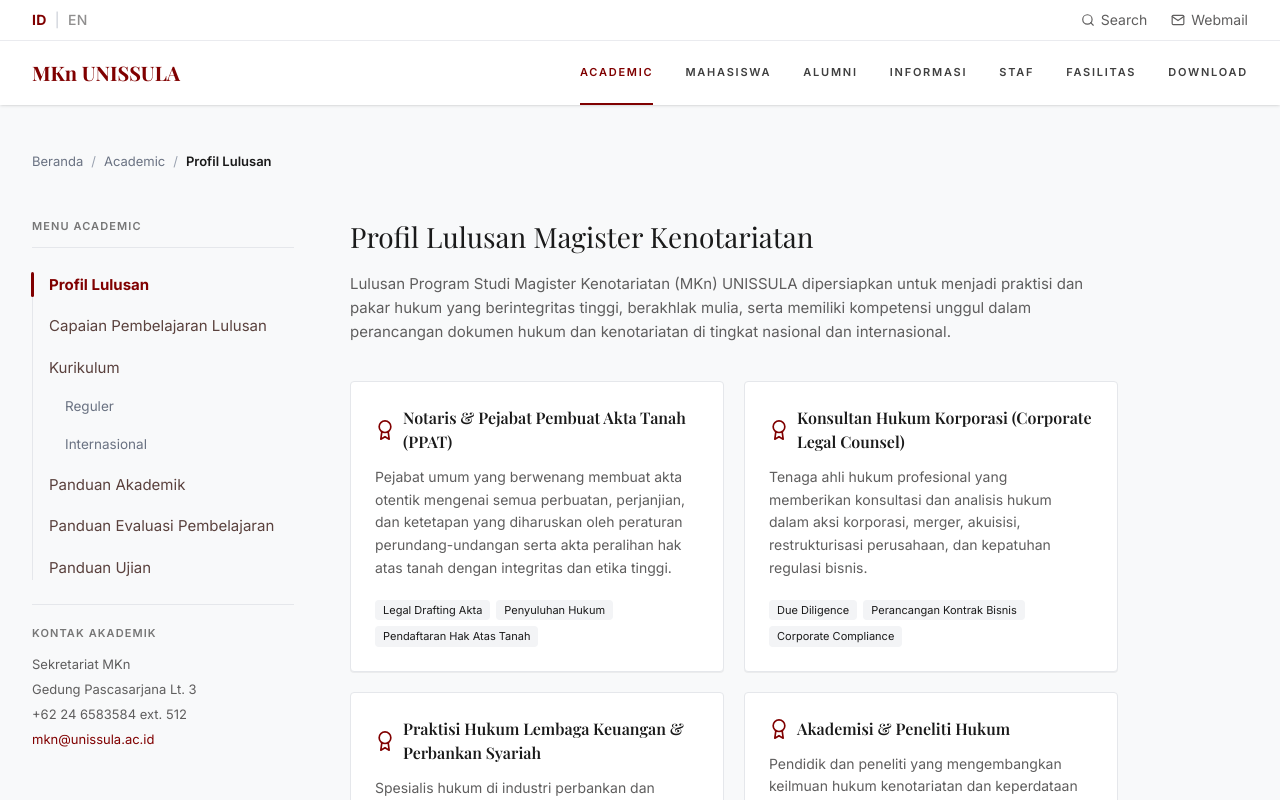
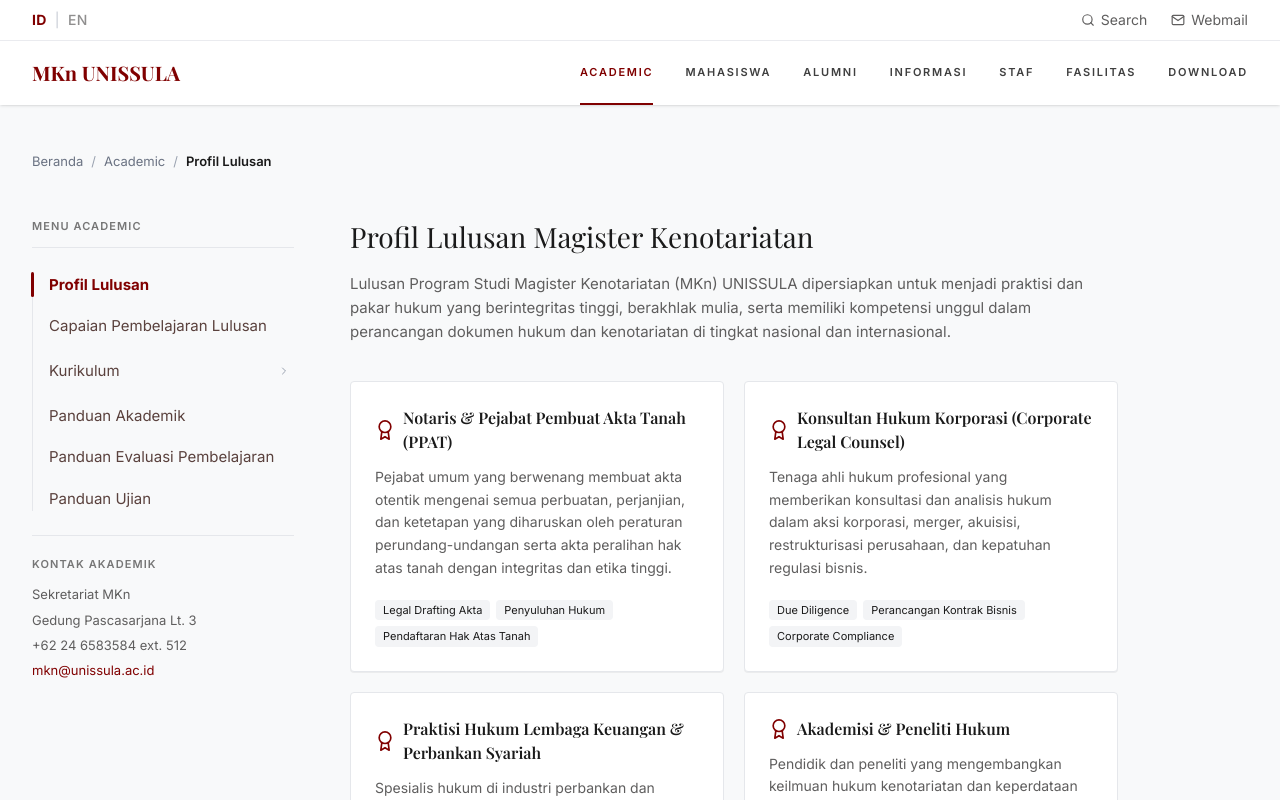
Before and after one commit to ammertav/mkn-website, a React (Vite) app: page /akademik/profil-lulusan in a window 1280 px wide. Shown: the top 800 px of the page. Built offline with nearby package versions, Linux system fonts and the light colour scheme; a web font is replaced by a local one.

Commit message:
fix: sidebar and scrumb

```diff
--- a/src/App.jsx
+++ b/src/App.jsx
@@ -70,10 +70,13 @@
 
         {/* Akademik — nested routes */}
         <Route path="/akademik" element={<AkademikLayout />}>
-          <Route index element={<Navigate to="kurikulum" replace />} />
-          <Route path="kurikulum/*" element={<Kurikulum />} />
+          <Route index element={<Navigate to="profil-lulusan" replace />} />
           <Route path="profil-lulusan" element={<ProfilLulusan />} />
           <Route path="capaian-pembelajaran" element={<CapaianPembelajaran />} />
+          <Route path="kurikulum" element={<Navigate to="reguler" replace />} />
+          <Route path="kurikulum/reguler" element={<Kurikulum />} />
+          <Route path="kurikulum/internasional" element={<Kurikulum />} />
+          <Route path="kurikulum/*" element={<Navigate to="reguler" replace />} />
           <Route path="panduan-akademik" element={<Panduan />} />
           <Route path="panduan-evaluasi" element={<Panduan />} />
           <Route path="asesmen" element={<Panduan />} />
@@ -150,8 +153,8 @@
           <Route path="lowongan" element={<JobVacancies />} />
         </Route>
         {/* Direct / Legacy Aliases */}
-        <Route path="/kurikulum" element={<Navigate to="/akademik/kurikulum" replace />} />
-        <Route path="/kurikulum/*" element={<Navigate to="/akademik/kurikulum" replace />} />
+        <Route path="/kurikulum" element={<Navigate to="/akademik/kurikulum/reguler" replace />} />
+        <Route path="/kurikulum/*" element={<Navigate to="/akademik/kurikulum/reguler" replace />} />
         <Route path="/organisasi-mahasiswa" element={<Navigate to="/mahasiswa/organisasi" replace />} />
         <Route path="/unit-kegiatan-mahasiswa" element={<Navigate to="/mahasiswa/ukm" replace />} />
         <Route path="/dosen" element={<Navigate to="/staff/dosen" replace />} />
--- a/src/components/ui/Breadcrumb.jsx
+++ b/src/components/ui/Breadcrumb.jsx
@@ -16,6 +16,11 @@
   // Cari child page yang aktif dari children parent (exclude isDeep)
   const child = parent?.children?.find(
     (c) => !c.isDeep && (pathname === c.href || pathname.startsWith(c.href))
+  );
+
+  // Cari sub-child (isDeep) jika aktif
+  const deepChild = parent?.children?.find(
+    (c) => c.isDeep && (pathname === c.href || pathname.startsWith(c.href))
   );
 
   if (!parent) return null;
@@ -40,7 +45,17 @@
             {parentLabel}
           </Link>
           <span className="text-gray-400">/</span>
-          <span className="font-semibold text-heading">{child.title}</span>
+          {deepChild ? (
+            <>
+              <Link to={child.href} className="hover:text-primary transition-colors">
+                {child.title}
+              </Link>
+              <span className="text-gray-400">/</span>
+              <span className="font-semibold text-heading">{deepChild.title}</span>
+            </>
+          ) : (
+            <span className="font-semibold text-heading">{child.title}</span>
+          )}
         </>
       ) : (
         <span className="font-semibold text-heading">{parentLabel}</span>
--- a/src/components/ui/SidebarLink.jsx
+++ b/src/components/ui/SidebarLink.jsx
@@ -1,3 +1,4 @@
+import { useState, useEffect } from "react";
 import { NavLink, useLocation } from "react-router-dom";
 import { motion, AnimatePresence } from "framer-motion";
 import { FiChevronRight } from "react-icons/fi";
@@ -8,82 +9,91 @@
   if (!menu) return null;
 
   const hasChildren = Boolean(menu.children?.length);
-  const isParentActive = pathname.startsWith(menu.href);
-  const isDeep = Boolean(menu.isDeep);
+  const isParentActive =
+    hasChildren &&
+    (pathname === menu.href || pathname.startsWith(menu.href + "/"));
+
+  const [isOpen, setIsOpen] = useState(isParentActive);
+
+  // Otomatis buka jika user berada di route anak menu ini
+  useEffect(() => {
+    if (isParentActive) {
+      setIsOpen(true);
+    }
+  }, [isParentActive]);
 
   return (
     <div>
+      <div className="flex items-center justify-between group">
         <NavLink
           to={menu.href}
-        end
-        className={({ isActive }) =>
-          `relative flex items-center justify-between gap-1 transition-colors duration-150 py-0.5 ${
-            isDeep
-              ? "ml-4 text-xs md:text-[13.5px] " +
-                (isActive
-                  ? "text-primary font-semibold before:absolute before:-left-[18px] before:top-0 before:bottom-0 before:w-[2px] before:bg-primary"
-                  : "text-gray-500 hover:text-heading font-normal")
-              : "text-sm md:text-[15px] " +
-                (isActive
+          end={!hasChildren}
+          className={({ isActive }) => {
+            const isSelfActive = !hasChildren && isActive;
+            return `relative flex-grow flex items-center justify-between gap-1 transition-colors duration-150 py-0.5 text-sm md:text-[15px] ${
+              isSelfActive
                 ? "text-primary font-bold before:absolute before:-left-[18px] before:top-0 before:bottom-0 before:w-[3px] before:bg-primary before:rounded-full"
                 : isParentActive
-                  ? "text-heading font-semibold"
-                  : "text-special hover:text-heading font-normal")
-          }`
-        }
+                ? "text-primary font-semibold"
+                : "text-special hover:text-heading font-normal"
+            }`;
+          }}
         >
           <span>{menu.title}</span>
+        </NavLink>
 
-        {/* Indikator ada sub-menu */}
+        {/* Indikator icon dan tombol toggle sub-menu */}
         {hasChildren && (
+          <button
+            type="button"
+            onClick={(e) => {
+              e.preventDefault();
+              e.stopPropagation();
+              setIsOpen((prev) => !prev);
+            }}
+            className="p-1 text-gray-400 hover:text-primary transition-colors cursor-pointer"
+            aria-label={`Toggle submenu ${menu.title}`}
+          >
             <motion.span
-            animate={{ rotate: isParentActive ? 90 : 0 }}
+              animate={{ rotate: isOpen ? 90 : 0 }}
               transition={{ duration: 0.2, ease: "easeInOut" }}
-            className="shrink-0"
+              className="inline-block"
             >
               <FiChevronRight
                 className={`text-xs transition-colors ${
-                isParentActive ? "text-primary" : "text-gray-400"
+                  isParentActive || isOpen ? "text-primary" : "text-gray-400"
                 }`}
               />
             </motion.span>
+          </button>
         )}
-      </NavLink>
+      </div>
 
-      {/* Sub-items dengan animasi smooth */}
+      {/* Sub-items dengan animasi accordion */}
       <AnimatePresence initial={false}>
-        {hasChildren && isParentActive && (
+        {hasChildren && isOpen && (
           <motion.div
             key="submenu"
             initial={{ opacity: 0, height: 0 }}
             animate={{ opacity: 1, height: "auto" }}
             exit={{ opacity: 0, height: 0 }}
-            transition={{ duration: 0.25, ease: "easeInOut" }}
+            transition={{ duration: 0.2, ease: "easeInOut" }}
             className="overflow-hidden"
           >
-            <div className="ml-3 mt-2 pb-1 space-y-2 pl-3 border-l border-primary/30">
+            <div className="ml-2 mt-1.5 pb-1 space-y-1 pl-3 border-l border-primary/25">
               {menu.children.map((child) => (
                 <NavLink
                   key={child.href}
                   to={child.href}
                   className={({ isActive }) =>
-                    `flex items-center gap-1.5 text-xs md:text-sm transition-colors duration-150 py-0.5 ${
+                    `block text-xs md:text-[13.5px] transition-colors duration-150 py-1 ${
                       isActive
                         ? "text-primary font-semibold"
-                        : "text-body/80 hover:text-heading font-normal"
+                        : "text-gray-500 hover:text-heading font-normal"
                     }`
                   }
                 >
-                  {({ isActive }) => (
-                    <>
-                      <motion.span
-                        animate={{ scale: isActive ? 1 : 0, opacity: isActive ? 1 : 0 }}
-                        transition={{ duration: 0.15 }}
-                        className="w-1 h-1 rounded-full bg-primary shrink-0"
-                      />
                   {child.title}
-                    </>
-                  )}
                 </NavLink>
               ))}
             </div>
--- a/src/components/ui/SidebarNav.jsx
+++ b/src/components/ui/SidebarNav.jsx
@@ -1,13 +1,27 @@
 import SidebarLink from "./SidebarLink";
 
+
 /**
- * SidebarNav — judul bergaya label uppercase kecil (text-subheading-sidebar)
- * Mendukung section kontak opsional di bawah menu.
+ * Mengelompokkan item berurutan yang memiliki isDeep: true ke dalam children item induknya
  */
+function groupNestedMenus(items) {
+  return items.reduce((acc, item) => {
+    if (item.isDeep && acc.length > 0) {
+      const parent = acc[acc.length - 1];
+      (parent.children ??= []).push(item);
+    } else {
+      acc.push({ ...item, children: item.children ? [...item.children] : [] });
+    }
+    return acc;
+  }, []);
+}
+
 export default function SidebarNav({ title, menus = [], contact }) {
+  const structuredMenus = groupNestedMenus(menus);
+
   return (
     <div className="space-y-6">
-      {/* Judul sidebar — label uppercase kecil */}
+      {/* Judul sidebar */}
       {title && (
         <div className="pb-3 border-b border-gray-200">
           <p className="text-[11px] uppercase tracking-widest font-semibold text-subheading-sidebar">
@@ -18,7 +32,7 @@
 
       {/* List menu */}
       <nav className="relative pl-4 space-y-4 border-l border-gray-200">
-        {menus.map((menu) => (
+        {structuredMenus.map((menu) => (
           <SidebarLink key={menu.href} menu={menu} />
         ))}
       </nav>
--- a/src/data/navLinks.js
+++ b/src/data/navLinks.js
@@ -15,11 +15,12 @@
       { title: "Profil Lulusan", href: "/akademik/profil-lulusan" },
       { title: "Capaian Pembelajaran Lulusan", href: "/akademik/capaian-pembelajaran" },
       { title: "Kurikulum", href: "/akademik/kurikulum" },
-      { title: "Reguler", href: "/akademik/kurikulum", isDeep: true },
-      { title: "Internasional", href: "/akademik/kurikulum", isDeep: true },
+      { title: "Reguler", href: "/akademik/kurikulum/reguler", isDeep: true },
+      { title: "Internasional", href: "/akademik/kurikulum/internasional", isDeep: true },
       { title: "Panduan Akademik", href: "/akademik/panduan-akademik" },
       { title: "Panduan Evaluasi Pembelajaran", href: "/akademik/panduan-evaluasi" },
       { title: "Panduan Ujian", href: "/akademik/panduan-ujian" },
+
     ],
   },
   {
```
Lines whose indentation alone changed are shown as unchanged.
